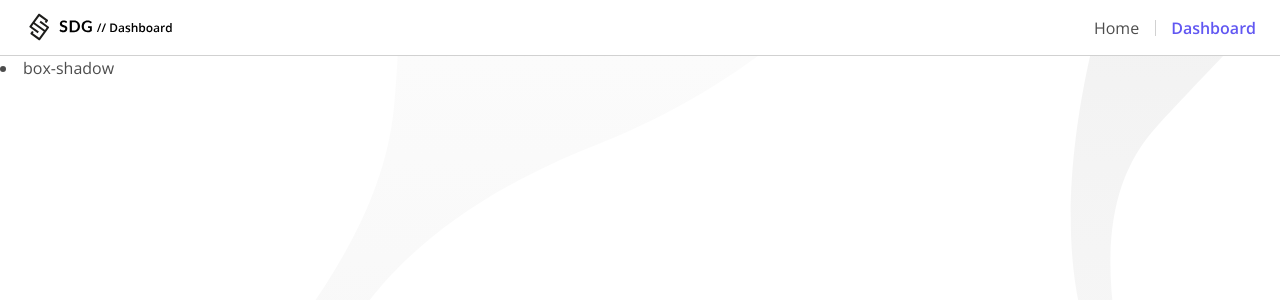
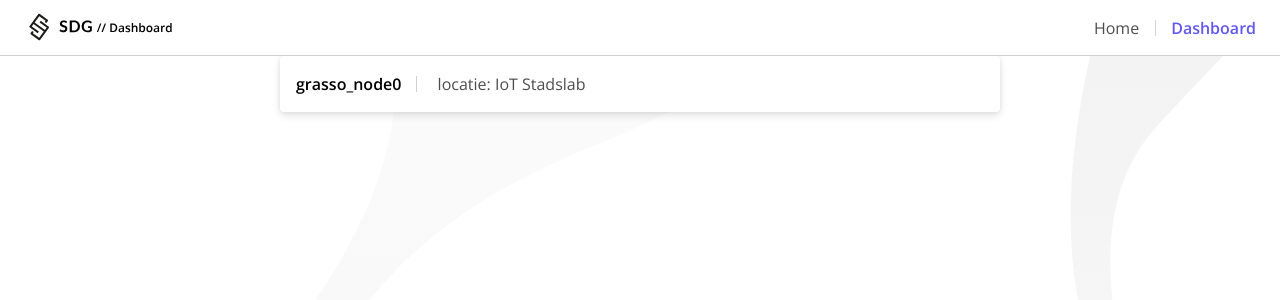
Before and after one commit to GLambermont/SDG-Dashboard, a Vue app: page /dashboard/sensor-select in a window 1280 px wide. Shown: the top 300 px of the page. Built offline with nearby package versions, Linux system fonts and the light colour scheme.

Commit message:
Added global list item

```diff
--- /dev/null
+++ b/src/components/ListItem.vue
@@ -0,0 +1,92 @@
+<template>
+<li
+  class="floating-list-item"
+  :class="{ 'is-active': isActive }"
+  @click="isActive = !isActive"
+>
+  <div class="info">
+    <span class="info-part name">{{ name }}</span>
+    <span class="info-part" v-for="(value, key) in info" :key="key">
+      {{ key }}: {{ value }}
+    </span>
+  </div>
+
+  <div class="content">
+    <slot></slot>
+  </div>
+</li>
+</template>
+
+<script>
+export default {
+  name: 'FloatingListItem',
+  data: function() {
+    return {
+      isActive: false
+    }
+  },
+  props: {
+    name: { default: '', type: String },
+    info: { default: {}, type: Object }
+  }
+};
+</script>
+
+<style lang="scss" scoped>
+$active-shadow: 0 0 0 2px $sdg-c-deep-purple-50;
+
+.floating-list-item {
+  display: flex;
+  align-items: center;
+  padding: 16px;
+  background: $sdg-c-white;
+  box-shadow: $sdg-shadow-1;
+  border-radius: 4px;
+  list-style: none;
+  transition: box-shadow 0.25s ease;
+  cursor: pointer;
+
+  &.is-active {
+    box-shadow: $sdg-shadow-1, $active-shadow;
+  }
+
+  @include media('>tablet') {
+    &:hover {
+      box-shadow: $sdg-shadow-2;
+    }
+
+    &.is-active:hover {
+      box-shadow: $sdg-shadow-2, $active-shadow;
+    }
+  }
+}
+
+// Item information
+.info-part {
+  position: relative;
+  padding: 0 16px;
+
+  &:first-child {
+    padding-left: 0;
+  }
+
+  // Divider
+  &:not(:last-child)::after {
+    @include pos-center('y');
+    content: '';
+    right: 0;
+    height: 16px;
+    border-left: 1px solid $sdg-c-divider-dark-1;
+  }
+
+  &.name {
+    font-weight: 600;
+    color: $sdg-c-heading-dark;
+  }
+}
+
+// Content from slot
+.content {
+  margin-left: auto;
+}
+</style>
--- a/src/components/NodeListItemList.vue
+++ /dev/null
@@ -1,15 +0,0 @@
-<template>
-  <li class="node-list-item list">
-    box-shadow
-  </li>
-</template>
-
-<script>
-export default {
-  name: 'NodeListItemList'
-}
-</script>
-
-<style lang="scss" scoped>
-
-</style>
--- a/src/views/SensorSelect.vue
+++ b/src/views/SensorSelect.vue
@@ -1,20 +1,22 @@
 <template>
   <div class="sensor-select">
-    <NodeListItemList />
+    <div class="content-width-s">
+      <ListItem name="grasso_node0" :info="{ locatie: 'IoT Stadslab' }" />
+    </div>
   </div>
 </template>
 
 <script>
 import NodeList from '@/components/NodeList.vue'
 import SensorList from '@/components/SensorList.vue'
-import NodeListItemList from '@/components/NodeListItemList.vue'
+import ListItem from '@/components/ListItem.vue'
 
 export default {
   name: 'SensorSelect',
   components: {
     NodeList,
     SensorList,
-    NodeListItemList
+    ListItem
   }
 }
 </script>
```
